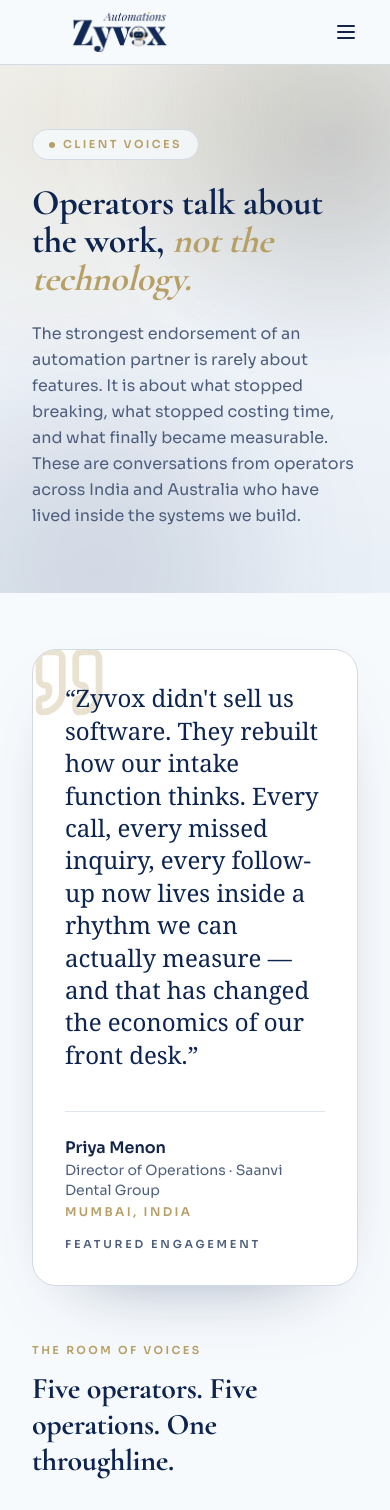
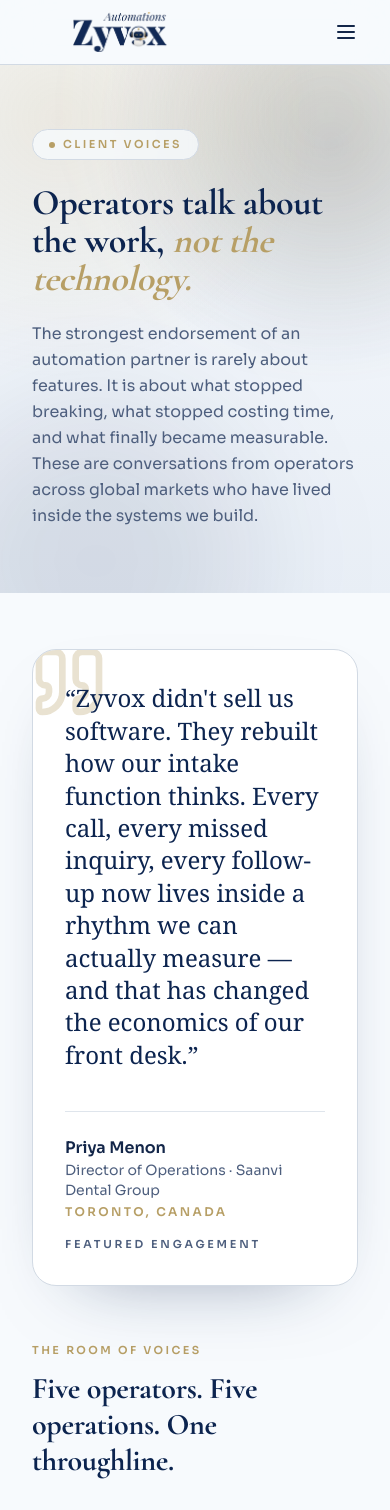
Before and after one commit to Sushmit94/Zyvox, a React (Vite) app: page /testimonials in a window 390 px wide. Shown: the top 1510 px of the page. Built offline with nearby package versions, Linux system fonts and the light colour scheme; the HTML template or start-up script is replaced by a standard one.

Commit message:
resolved merge conflict and changed folder structure

```diff
--- a/src/App.tsx
+++ b/src/App.tsx
@@ -10,7 +10,7 @@ import Industries from "./pages/Industries.tsx";
 import About from "./pages/About.tsx";
 import Founders from "./pages/Founders.tsx";
 import Contact from "./pages/Contact.tsx";
-import Testimonials from "./pages/Testimonials.tsx";
+import Testimonials from "./pages/testimonials/Testimonials.tsx";
 import NotFound from "./pages/NotFound.tsx";
 
 const queryClient = new QueryClient();
--- a/src/components/SiteShell.tsx
+++ b/src/components/SiteShell.tsx
@@ -83,7 +83,7 @@ const SiteShell = () => {
             </ul>
           </div>
 
-          <div className="md:text-right">
+          <div>
             <h3 className="text-sm font-bold uppercase tracking-[0.15em] text-brand-navy">Reach Us</h3>
             <div className="mt-4 inline-flex items-center gap-4 rounded-md bg-brand-navy px-4 py-3 text-primary-foreground">
               <a
--- a/src/pages/Testimonials.tsx
+++ b/src/pages/testimonials/Testimonials.tsx
@@ -9,7 +9,7 @@ const featured = {
   name: "Priya Menon",
   role: "Director of Operations",
   company: "Saanvi Dental Group",
-  location: "Mumbai, India",
+  location: "Toronto, Canada",
   image: "/images/testimonial-client-1.jpg",
 };
 
@@ -31,7 +31,7 @@ const voices: Voice[] = [
     name: "James Whitford",
     role: "Chief Operating Officer",
     company: "Northshore Home Services",
-    location: "Sydney, Australia",
+    location: "New York, USA",
     initials: "JW",
     image: "/images/testimonial-client-2.jpg",
     accent: "gold",
@@ -42,7 +42,7 @@ const voices: Voice[] = [
     name: "Aarav Khurana",
     role: "Head of Field Operations",
     company: "Meridian Facility Partners",
-    location: "Bengaluru, India",
+    location: "London, United Kingdom",
     initials: "AK",
     accent: "navy",
   },
@@ -52,7 +52,7 @@ const voices: Voice[] = [
     name: "Hannah Lindqvist",
     role: "Customer Experience Lead",
     company: "Brightline Dental Collective",
-    location: "Melbourne, Australia",
+    location: "Stockholm, Sweden",
     initials: "HL",
     image: "/images/testimonial-client-3.jpg",
     accent: "gold",
@@ -63,7 +63,7 @@ const voices: Voice[] = [
     name: "Rohan Mehta",
     role: "VP of Operations",
     company: "Halevy Multi-Site Group",
-    location: "Pune, India",
+    location: "Singapore",
     initials: "RM",
     accent: "navy",
   },
@@ -73,7 +73,7 @@ const voices: Voice[] = [
     name: "Eleanor Whitcombe",
     role: "Practice Director",
     company: "Cohen & Whitcombe Advisory",
-    location: "Brisbane, Australia",
+    location: "Dublin, Ireland",
     initials: "EW",
     accent: "gold",
   },
@@ -89,7 +89,7 @@ const Testimonials = () => {
   usePageMeta({
     title: "Zyvox Automations | Client Voices",
     description:
-      "Operators across India and Australia describe how Zyvox Automations rebuilt their intake, dispatch, and customer communication operations.",
+      "Operators around the world describe how Zyvox Automations rebuilt their intake, dispatch, and customer communication operations.",
     path: "/testimonials",
   });
 
@@ -130,7 +130,7 @@ const Testimonials = () => {
             <p className="max-w-2xl text-base leading-relaxed text-muted-foreground sm:text-lg">
               The strongest endorsement of an automation partner is rarely about features. It is about
               what stopped breaking, what stopped costing time, and what finally became measurable.
-              These are conversations from operators across India and Australia who have lived inside
+              These are conversations from operators across global markets who have lived inside
               the systems we build.
             </p>
           </div>
```
Also changed, not shown: .omc/project-memory.json, .omc/sessions/8c98a692-6856-4f28-9ea8-bfdc9d76168a.json (added), .omc/state/hud-state.json, .omc/state/hud-stdin-cache.json, .omc/state/idle-notif-cooldown.json.
